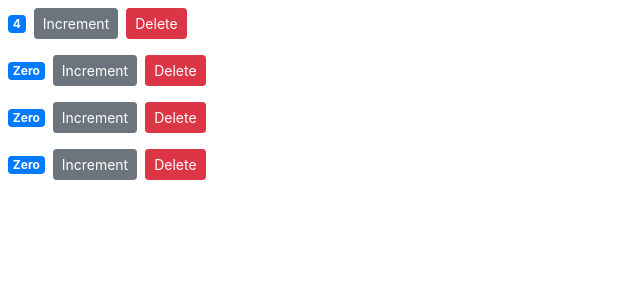
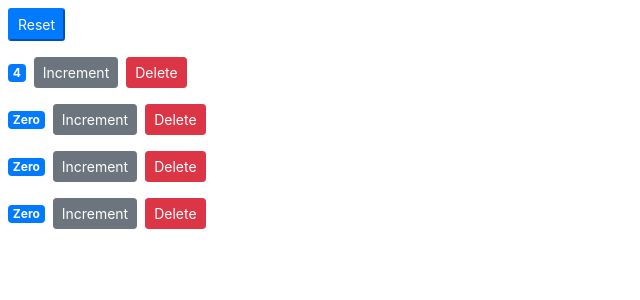
Before and after one commit to nilankh/counter-app, a React (Create React App) app: page / in a window 1280 px wide. Shown: the top 300 px of the page, without its empty margins (0-640 px from the left). Built offline with nearby package versions, Linux system fonts and the light colour scheme.

Commit message:
Single source of truth

```diff
--- a/src/components/counters.jsx
+++ b/src/components/counters.jsx
@@ -21,15 +21,26 @@
     this.setState({ counters })
   }
 
+  handleReset = () => {
+    const counters = this.state.counters.map((c) => {
+      c.value = 0
+      return c
+    })
+    this.setState({ counters: counters })
+  }
+
   render() {
     return (
       <div>
+        <button onClick={this.handleReset} className='btn-primary btn-sm m-2'>
+          Reset
+        </button>
         {this.state.counters.map((counter) => (
           <Counter
             key={counter.id}
             onDelete={this.handleDelete}
             // value={counter.value}
-            // id={counter.id}
+            // id={counter.id} itna saara alag alag likh ke kya fayda direct counter object hi likh dete h all these properties of counter object only, agar koi new feature add hua, toa fir aa ke new props = {} aise likhna hoga isse aacha h direct show kar le
             counter={counter}
           />
         ))}
```
